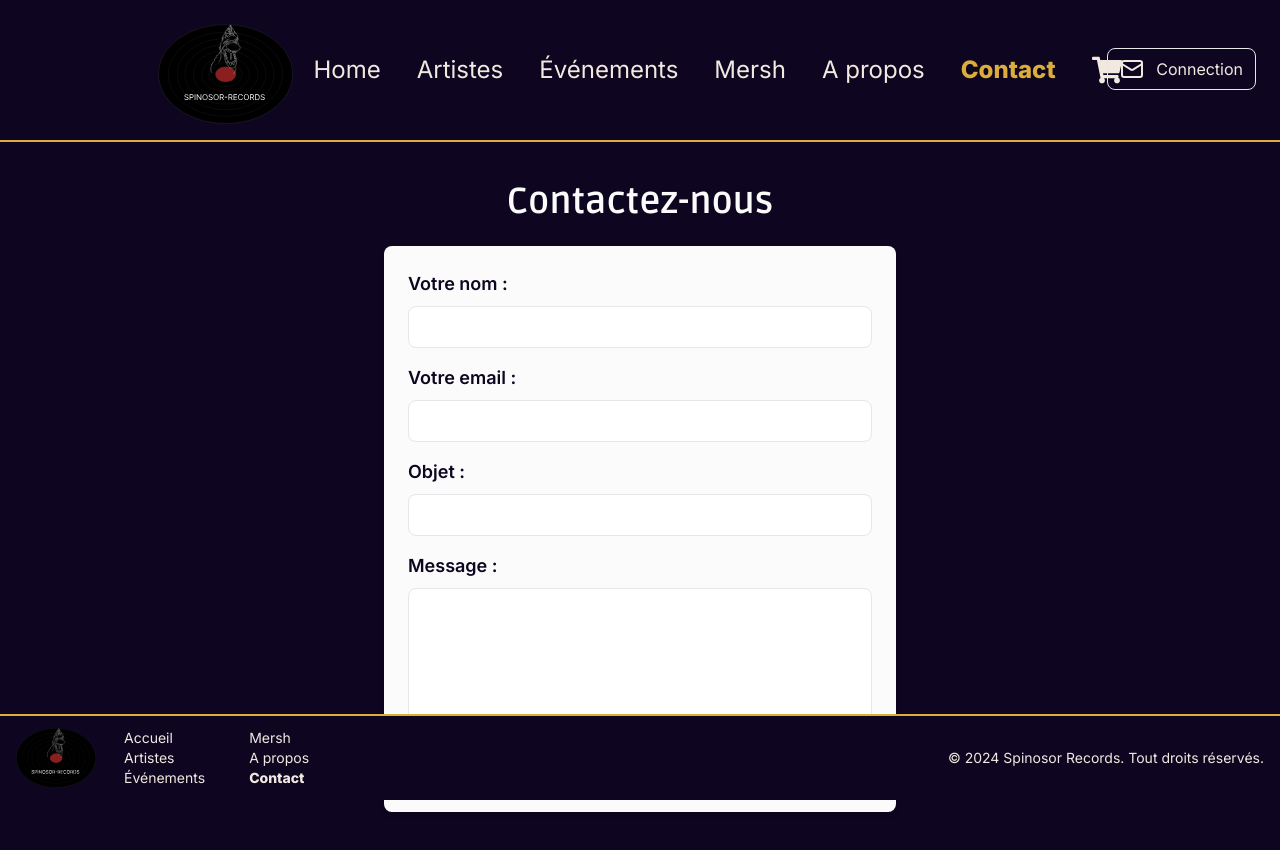
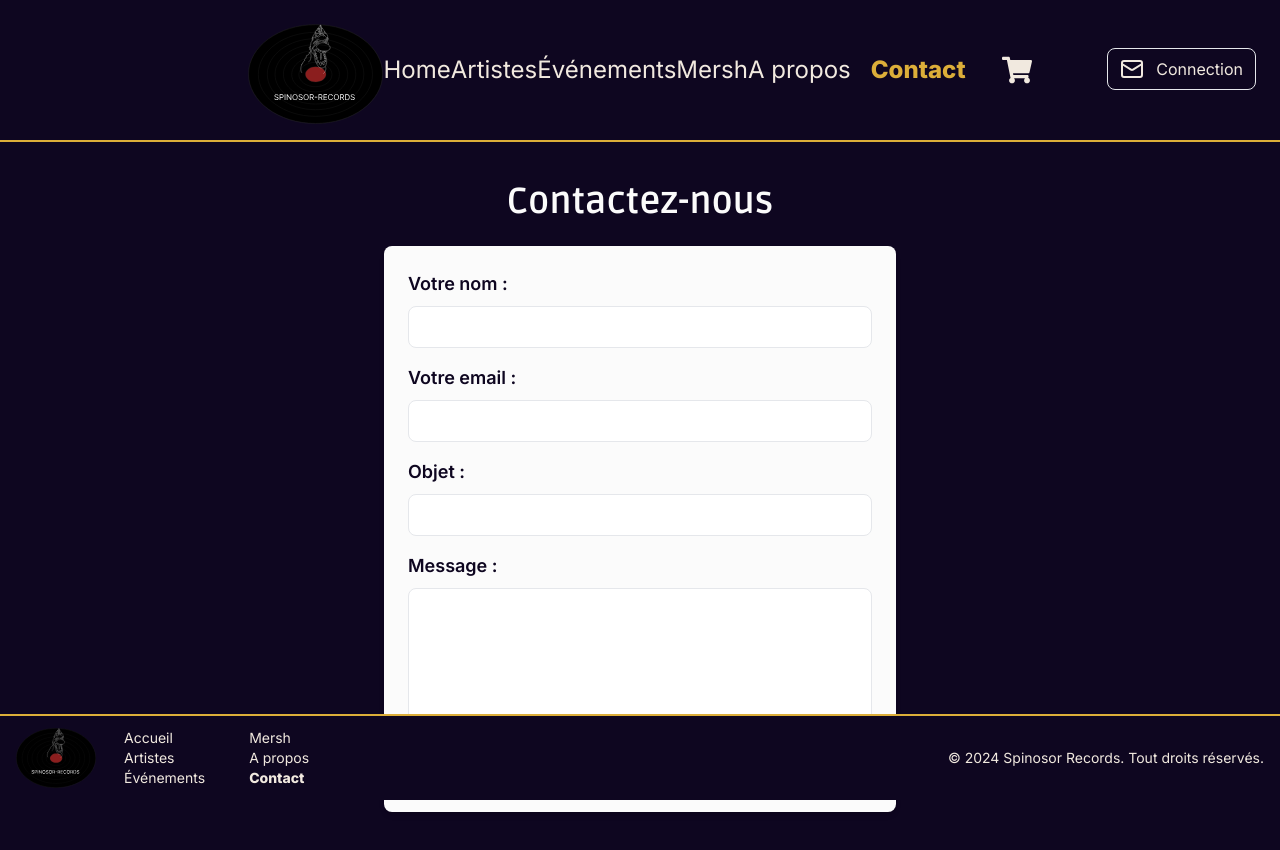
Before and after one commit to Funkysys/spinosor, a Next.js app: page /home/contact in a window 1280 px wide. Shown: the top 850 px of the page. Built offline with nearby package versions, Linux system fonts and the light colour scheme; no server answers; a web font is replaced by a local one; what tailwindcss-animated would draw is missing.

Commit message:
test style navigation links

```diff
--- a/components/Navigation.tsx
+++ b/components/Navigation.tsx
@@ -53,7 +53,7 @@ const Navbar = () => {
           className={
             pathname == "/home"
               ? "ml-5 font-extrabold hover:text-3xl text-perso-yellow-one hover:text-perso-yellow-two mr-4"
-              : "ml-5 mr-4 hover:text-3xl  hover:text-perso-yellow-two"
+              : "hover:text-perso-yellow-one"
           }
         >
           <Link href="/home">Home</Link>
@@ -62,7 +62,7 @@ const Navbar = () => {
           className={
             pathname == "/home/artists"
               ? "ml-5 font-extrabold hover:text-3xl text-perso-yellow-one hover:text-perso-yellow-two mr-4"
-              : "ml-5 mr-4 hover:text-3xl  hover:text-perso-yellow-two"
+              : "hover:text-perso-yellow-one"
           }
         >
           <Link href="/home/artists">Artistes</Link>
@@ -71,7 +71,7 @@ const Navbar = () => {
           className={
             pathname == "/home/events"
               ? "ml-5 font-extrabold hover:text-3xl text-perso-yellow-one hover:text-perso-yellow-two mr-4"
-              : "ml-5 mr-4 hover:text-3xl  hover:text-perso-yellow-two"
+              : "hover:text-perso-yellow-one"
           }
         >
           <Link href="/home/events">Événements</Link>
@@ -80,7 +80,7 @@ const Navbar = () => {
           className={
             pathname == "/home/mersh"
               ? "ml-5 font-extrabold hover:text-3xl text-perso-yellow-one hover:text-perso-yellow-two mr-4"
-              : "ml-5 mr-4 hover:text-3xl  hover:text-perso-yellow-two"
+              : "hover:text-perso-yellow-one"
           }
         >
           <Link href="/home/mersh">Mersh</Link>
@@ -89,7 +89,7 @@ const Navbar = () => {
           className={
             pathname == "/home/about"
               ? "ml-5 font-extrabold hover:text-3xl text-perso-yellow-one hover:text-perso-yellow-two mr-4"
-              : "ml-5 mr-4 hover:text-3xl  hover:text-perso-yellow-two"
+              : "hover:text-perso-yellow-one"
           }
         >
           <Link href="/home/about">A propos</Link>
@@ -98,7 +98,7 @@ const Navbar = () => {
           className={
             pathname == "/home/contact"
               ? "ml-5 font-extrabold hover:text-3xl text-perso-yellow-one hover:text-perso-yellow-two mr-4"
-              : "ml-5 mr-4 hover:text-3xl  hover:text-perso-yellow-two"
+              : "hover:text-perso-yellow-one"
           }
         >
           <Link href="/home/contact">Contact</Link>
```
